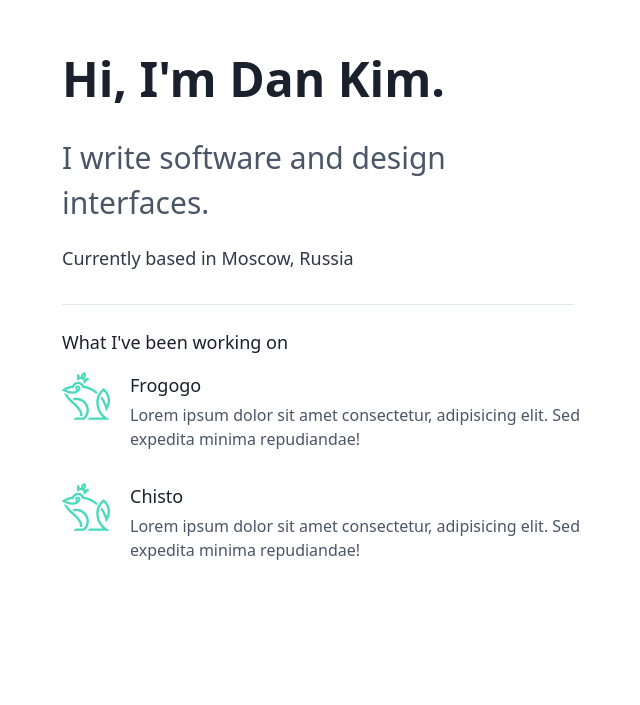
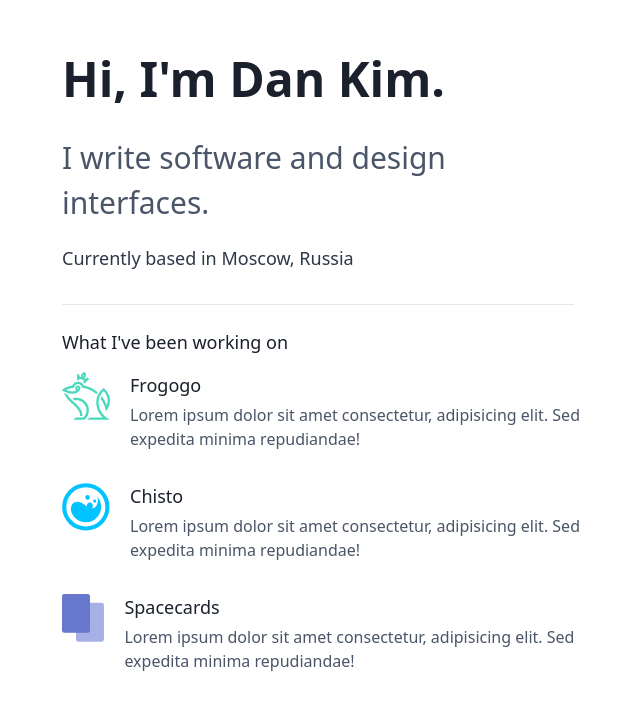
Before and after one commit to dankimio/dankim, a Vue app: page / in a window 1280 px wide. Shown: the part 149-854 px from the top of the page, without its empty margins (314-954 px from the left). Before the commit the page ends 800 px from the top, so only its background shows below. Built offline with nearby package versions, Linux system fonts and the light colour scheme.

Commit message:
Add project logos

```diff
--- a/src/components/Project.vue
+++ b/src/components/Project.vue
@@ -1,8 +1,6 @@
 <template>
   <div class="flex items-start">
-    <img src="@/assets/images/logo-frogogo.svg"
-      :alt="name"
-      class="w-12 h-12 mr-5">
+    <img :src="src" :alt="name" class="w-12 h-12 mr-5">
 
     <div class="flex flex-col">
       <p class="mb-1 md:text-lg text-gray-900">
@@ -19,7 +17,8 @@
 export default {
   name: 'Project',
   props: {
-    name: String
+    name: String,
+    src: String
   }
 }
 </script>
--- a/src/components/ProjectList.vue
+++ b/src/components/ProjectList.vue
@@ -8,6 +8,7 @@
       v-for="project in projects"
       :name="project.name"
       :key="project.name"
+      :src="project.src"
       class="mb-6 md:mb-8" />
   </div>
 </template>
@@ -21,8 +22,18 @@ export default {
   data() {
     return {
       projects: [
-        { name: 'Frogogo' },
-        { name: 'Chisto' }
+        {
+          name: 'Frogogo',
+          src: require('@/assets/images/logo-frogogo.svg')
+        },
+        {
+          name: 'Chisto',
+          src: require('@/assets/images/logo-chisto.svg')
+        },
+        {
+          name: 'Spacecards',
+          src: require('@/assets/images/logo-spacecards.svg')
+        }
       ]
     }
   }
```
Also changed, not shown: src/assets/images/logo-chisto.svg (added), src/assets/images/logo-spacecards.svg (added).
